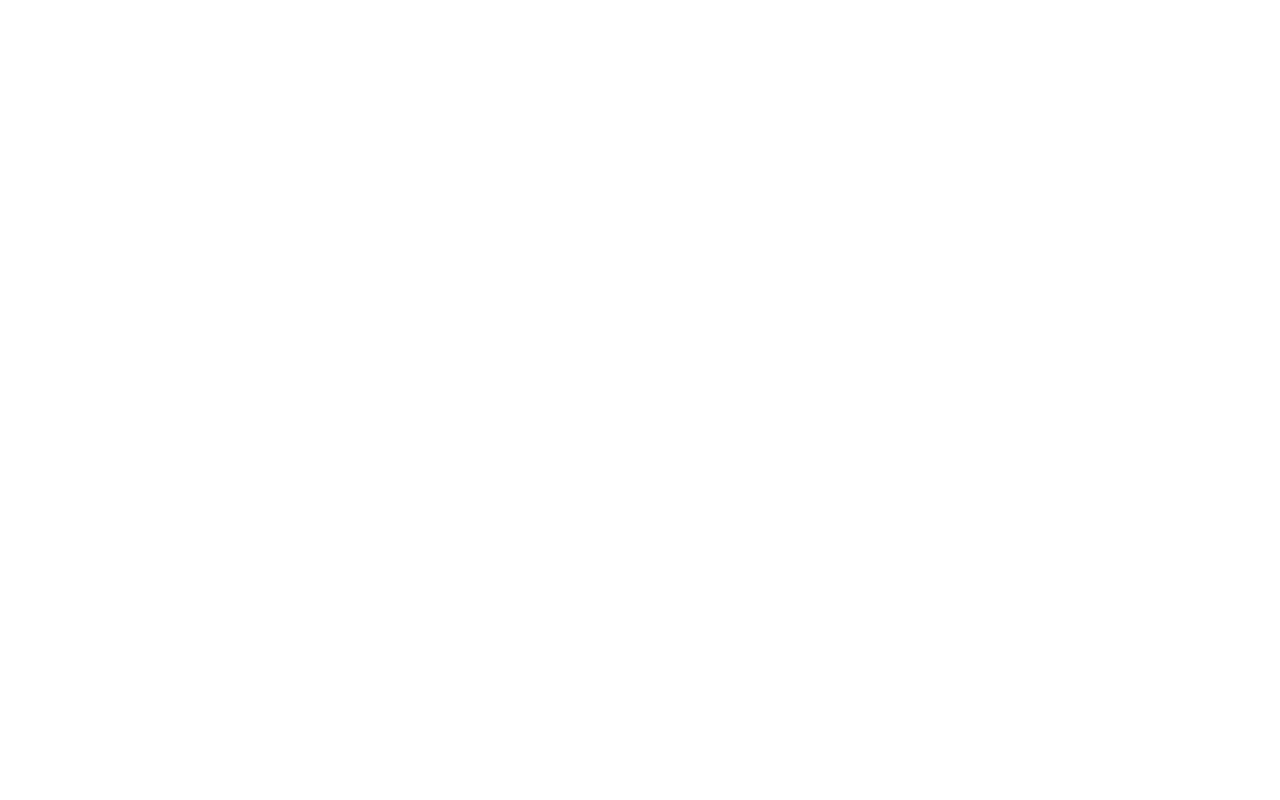
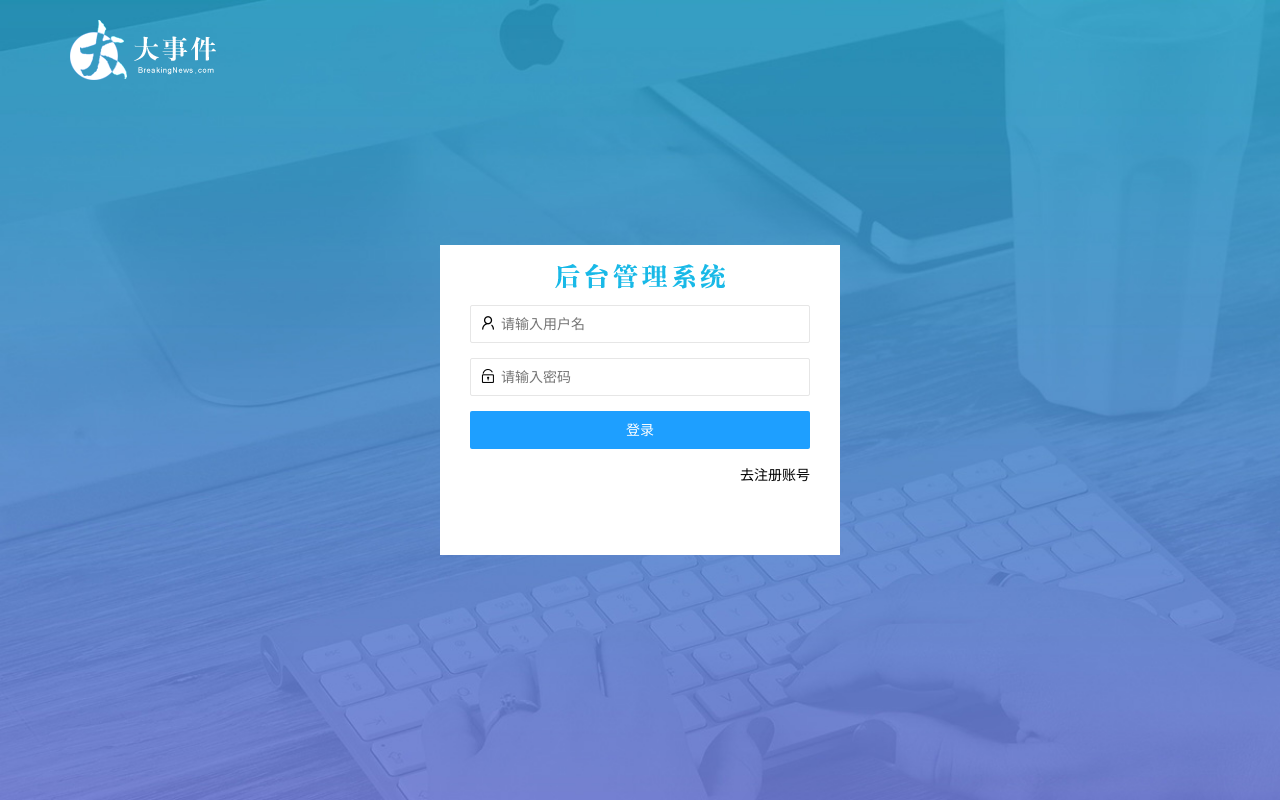
Before and after one commit to quyawei/big-event, a plain HTML site: page login.html in a window 1280 px wide. Drawn offline with Linux system fonts and the light colour scheme.

Commit message:
实现登录页面的基本布局

```diff
--- /dev/null
+++ b/assets/css/login.css
@@ -0,0 +1,51 @@
+html,body {
+    background: url("../images/login_bg.jpg");
+    background-size: cover;
+    height: 100%;
+    overflow: hidden;
+}
+
+.header {
+    padding-top: 20px;
+}
+
+.center-box {
+    width: 400px;
+    height: 310px;
+    background: #fff;
+    position: absolute;
+    left: 50%;
+    top: 50%;
+    /* margin-left: -200px; */
+    transform: translate(-50%,-50%);
+}
+
+.title {
+    text-align: center;
+    height: 60px;
+    line-height: 60px;
+}
+
+.layui-form {
+    padding: 0 30px;
+}
+
+.links {
+    display: flex;
+    justify-content: flex-end;
+    /* text-align: right; */
+}
+
+.layui-form-item {
+    position: relative;
+}
+
+.layui-icon {
+    position: absolute;
+    left: 10px;
+    top: 10px;
+}
+
+.layui-input {
+    padding-left: 30px;
+}
--- a/login.html
+++ b/login.html
@@ -6,8 +6,40 @@
     <title>大事件-登录页</title>
     <!-- 导入layUI样式文件 -->
     <link rel="stylesheet" href="./assets/lib/layui/css/layui.css">
+    <link rel="stylesheet" href="./assets/css/login.css">
 </head>
 <body>
+    <!-- 顶部标题 -->
+    <div class="layui-container header">
+        <img src="./assets/images/logo.png" alt="">
+    </div>
+    <!-- 登录框 -->
+    <div class="center-box">
+        <!-- 表单标题 -->
+        <div class="title">
+            <img src="./assets/images/login_title.png" alt="">
+        </div>
+        <!-- 表单区域 -->
+        <form class="layui-form" action="">
+            <div class="layui-form-item">
+                <i class="layui-icon layui-icon-username"></i>
+                <input type="text" name="title" required lay-verify="required" placeholder="请输入用户名" autocomplete="off" class="layui-input">
+            </div>
 
+            <div class="layui-form-item">
+                <i class="layui-icon layui-icon-password"></i>
+                <input type="text" name="title" required lay-verify="required" placeholder="请输入密码" autocomplete="off" class="layui-input">
+            </div>
+
+            <div class="layui-form-item">
+                <button type="button" class="layui-btn layui-btn-normal layui-btn-fluid">登录</button>
+            </div>
+
+            <!-- 去注册链接 -->
+            <div class="links">
+                <div class="register">去注册账号</div>
+            </div>
+        </form>
+    </div>
 </body>
 </html>
```
